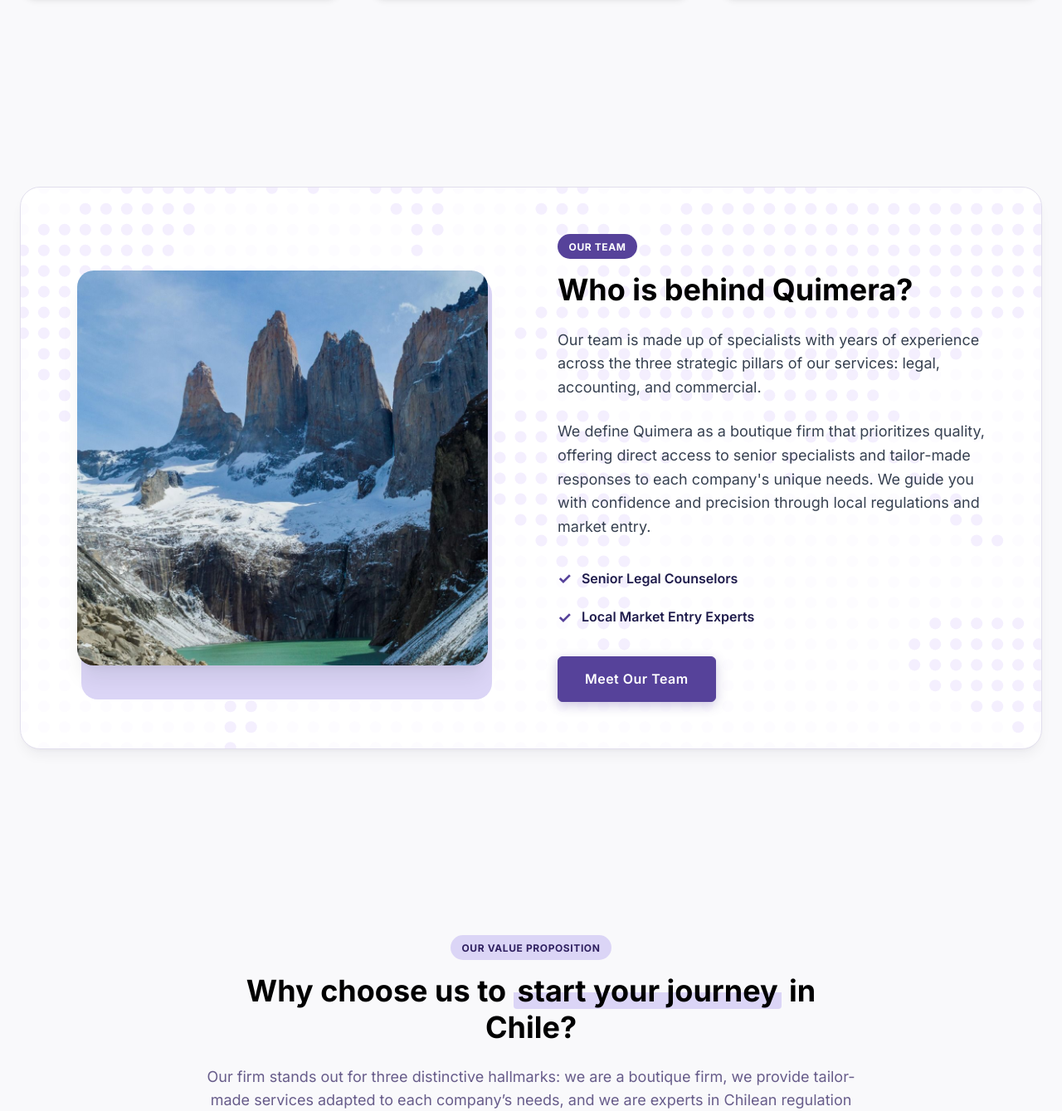
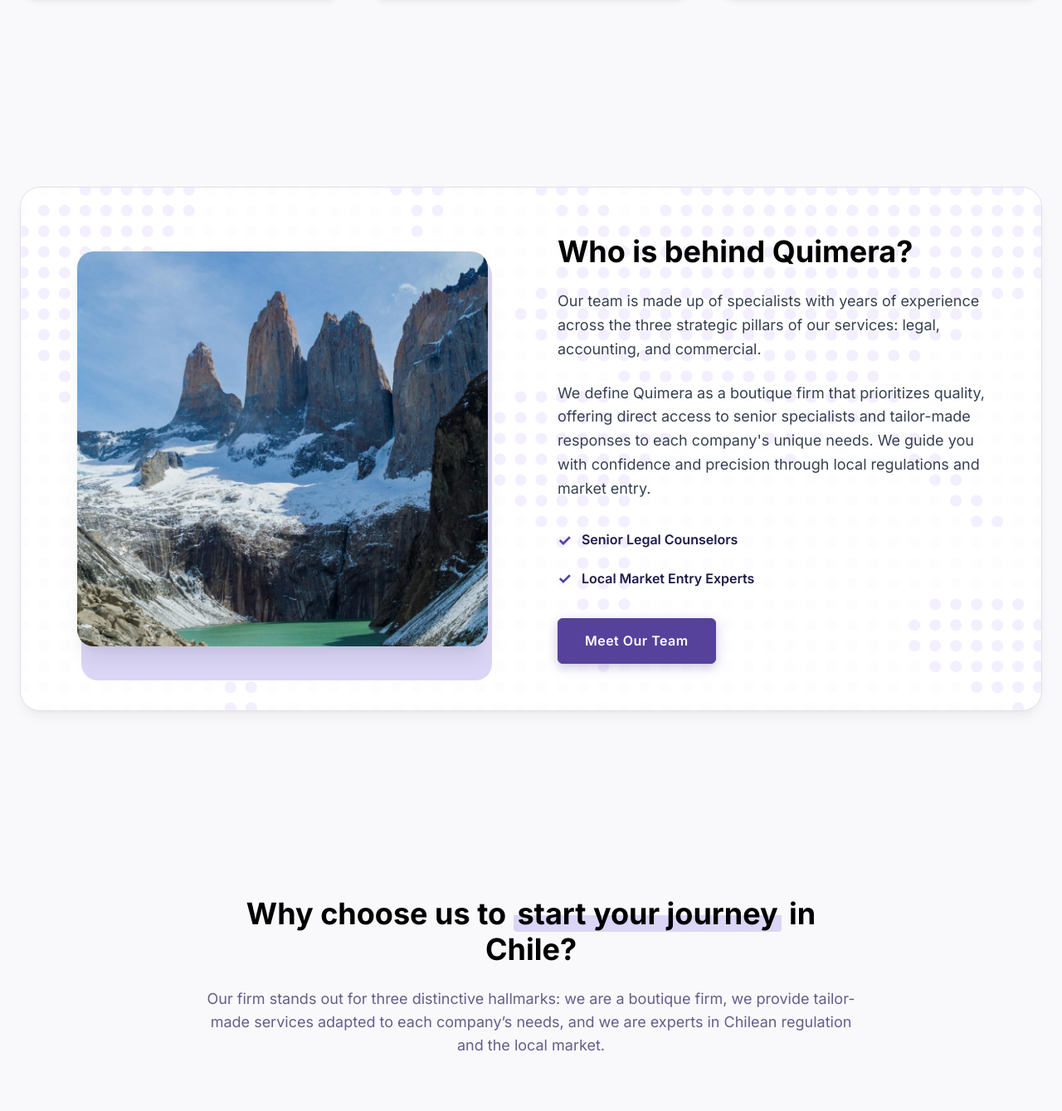
Before and after one commit to marketingfuentesjuul/quimera, a React (Vite) app: page / in a window 1280 px wide. Shown: the part 1639-2978 px from the top of the page at 83% size. Built offline with nearby package versions, Linux system fonts and the light colour scheme.

Commit message:
style: remove 'Our Team' and 'Our Value Proposition' badge pills above section headings

```diff
--- a/src/components/TeamSection.jsx
+++ b/src/components/TeamSection.jsx
@@ -77,9 +77,6 @@
 
             {/* Column 2: Content */}
             <div style={{ zIndex: 3 }}>
-              <span className="badge badge-primary" style={{ marginBottom: '1rem', backgroundColor: 'var(--color-primary)', color: 'white' }}>
-                Our Team
-              </span>
               <h2 style={{ fontSize: 'var(--font-3xl)', marginBottom: '1.5rem', color: '#000', lineHeight: 'var(--lh-tight)' }}>
                 Who is behind Quimera?
               </h2>
--- a/src/components/WhyChooseUs.jsx
+++ b/src/components/WhyChooseUs.jsx
@@ -78,9 +78,6 @@
           className={`text-center reveal-on-scroll ${headerRevealed ? 'revealed' : ''}`}
           style={{ marginBottom: '4rem' }}
         >
-          <span className="badge badge-accent" style={{ marginBottom: '1rem', backgroundColor: 'var(--color-accent)', color: 'var(--color-primary-dark)' }}>
-            Our Value Proposition
-          </span>
           <h2 style={{ fontSize: 'var(--font-3xl)', marginBottom: '1.5rem', lineHeight: 'var(--lh-tight)', color: '#000', maxWidth: '800px', marginLeft: 'auto', marginRight: 'auto' }}>
             Why choose us to <span style={{ background: 'linear-gradient(180deg, transparent 55%, var(--color-accent) 55%)', padding: '0 0.3rem', borderRadius: '4px' }}>start your journey</span> in Chile?
           </h2>
```
